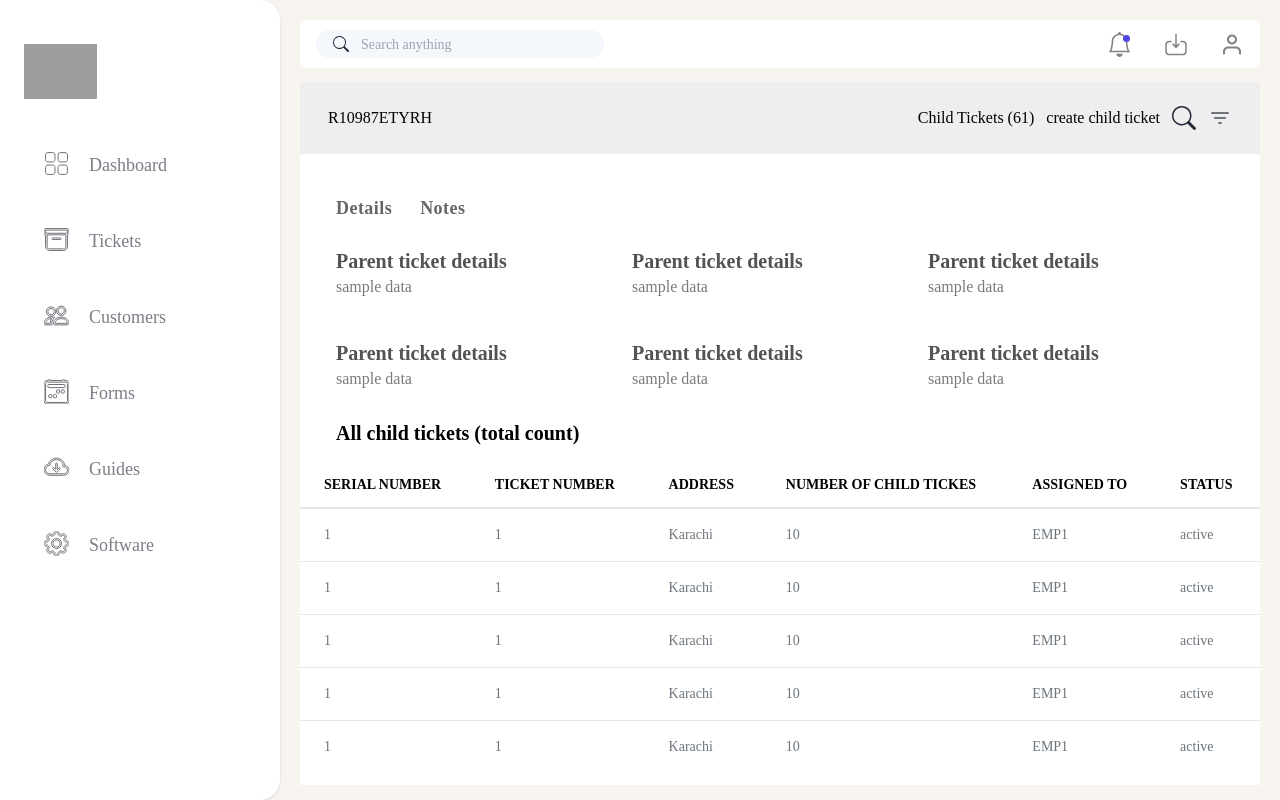
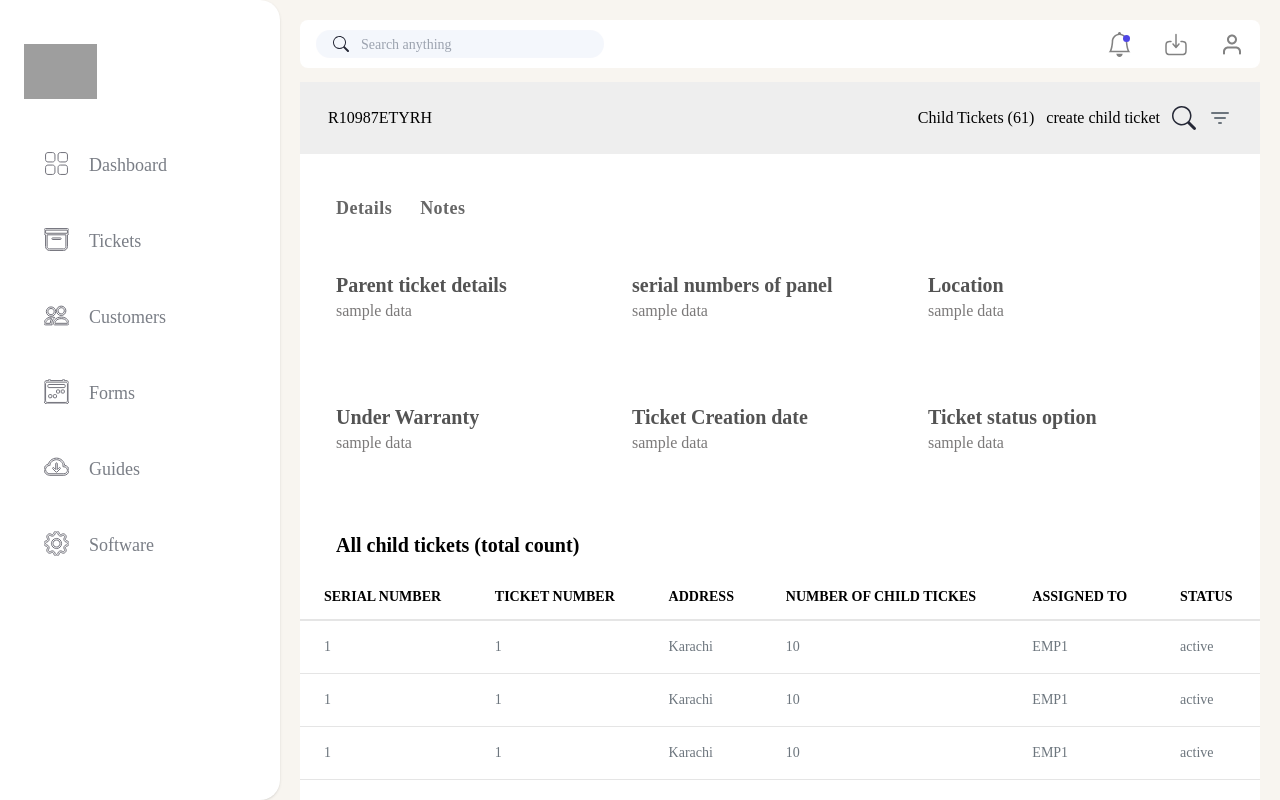
Before and after one commit to Syed-Haider-Shah/Thermite, a Next.js app: page /tickets/parent in a window 1280 px wide. Built offline with nearby package versions, Linux system fonts and the light colour scheme; no server answers; grey boxes are pictures that could not be loaded.

Commit message:
added Notes page

```diff
--- a/package.json
+++ b/package.json
@@ -17,6 +17,8 @@
     "react": "18.2.0",
     "react-dom": "18.2.0",
     "react-hook-form": "^7.46.2",
+    "react-quill": "^2.0.0",
+    "tailwind-scrollbar": "^3.0.5",
     "yup": "^1.3.1",
     "yup-password": "^0.2.2"
   },
--- /dev/null
+++ b/src/components/Icons/Page.tsx
@@ -0,0 +1,16 @@
+const Page = () => (
+  <svg
+    xmlns="http://www.w3.org/2000/svg"
+    width="24"
+    height="24"
+    viewBox="0 0 24 24"
+    fill="none"
+  >
+    <path
+      d="M13 21H5C3.89543 21 3 20.1046 3 19V5C3 3.89543 3.89543 3 5 3H19C20.1046 3 21 3.89543 21 5V13C20.9996 13.0116 20.9975 13.023 20.994 13.034C20.9911 13.0431 20.9891 13.0525 20.988 13.062C20.9823 13.1502 20.9652 13.2373 20.937 13.321L20.928 13.348C20.9213 13.3706 20.9129 13.3926 20.903 13.414C20.8546 13.5229 20.7868 13.6222 20.703 13.707L13.703 20.707C13.5165 20.8936 13.2638 20.9989 13 21ZM5 5V19H12V13C12 12.4477 12.4477 12 13 12H19V5H5ZM14 14V17.587L17.586 14H14Z"
+      fill="#202427"
+    />
+  </svg>
+)
+
+export default Page
--- a/src/components/Icons/index.tsx
+++ b/src/components/Icons/index.tsx
@@ -15,3 +15,4 @@ export { default as FormsOutlined } from './FormsOutlined'
 export { default as TickersOutline } from './TicketsOutline'
 export { default as TickersFill } from './TicketsFill'
 export { default as Filter } from './Filter'
+export { default as Page } from './Page'
--- /dev/null
+++ b/src/components/ParentDetails/index.tsx
@@ -0,0 +1,23 @@
+const details = [
+  'Parent ticket details',
+  'serial numbers of panel',
+  'Location',
+  'Under Warranty',
+  'Ticket Creation date',
+  'Ticket status option'
+]
+
+const ParentDetails = () => (
+  <section id="details" className="w-full">
+    <ul className="grid grid-cols-3 h-full gap-y-20 content-start place-content-between py-6">
+      {details.map((detail) => (
+        <li key={detail}>
+          <h1 className="text-darkGray text-xl font-semibold">{detail}</h1>
+          <p className="text-gray font-normal">sample data</p>
+        </li>
+      ))}
+    </ul>
+  </section>
+)
+
+export default ParentDetails
--- /dev/null
+++ b/src/components/ParentNotes/index.tsx
@@ -0,0 +1,66 @@
+import dynamic from 'next/dynamic'
+
+const ReactQuill = dynamic(() => import('react-quill'), { ssr: false })
+
+import 'react-quill/dist/quill.snow.css'
+
+import { Page } from '@/components'
+
+const modules = {
+  toolbar: [
+    [{ header: '1' }, { header: '2' }, { font: [] }],
+    [{ size: [] }],
+    ['bold', 'italic', 'underline', 'strike', 'blockquote'],
+    [
+      { list: 'ordered' },
+      { list: 'bullet' },
+      { indent: '-1' },
+      { indent: '+1' }
+    ],
+    ['link', 'image', 'video'],
+    ['clean']
+  ]
+}
+
+const ParentNotes = () => {
+  return (
+    <section className="w-full px-9 flex justify-between">
+      <div className="h-72 shadow-md w-2/5 rounded-5 overflow-hidden border border-black/40">
+        <ReactQuill theme="snow" modules={modules} className="h-full" />
+      </div>
+      <div className="rounded border-t-8 px-4 border-darkGray shadow-md h-72 overflow-y-scroll scrollbar-none w-2/5">
+        <h1 className="text-lg bg-white w-full font-medium py-3 text-darkGray flex gap-2">
+          <Page /> All Notes
+        </h1>
+        <ul className="space-y-3 mt-1">
+          <li className="rounded bg-black/10 px-3.5 py-2 gap-2">
+            <h2 className="font-normal">title</h2>
+            <p className="text-black/60 line-clamp-2">
+              Lorem Ipsum is simply dummy text of the printing and typesetting
+              industry. Lorem Ipsum has been the industry standard dummy text
+              ever since the
+            </p>
+          </li>
+          <li className="rounded bg-black/10 px-3.5 py-2 gap-2">
+            <h2 className="font-normal">title</h2>
+            <p className="text-black/60 line-clamp-2">
+              Lorem Ipsum is simply dummy text of the printing and typesetting
+              industry. Lorem Ipsum has been the industry standard dummy text
+              ever since the
+            </p>
+          </li>
+          <li className="rounded bg-black/10 px-3.5 py-2 gap-2">
+            <h2 className="font-normal">title</h2>
+            <p className="text-black/60 line-clamp-2">
+              Lorem Ipsum is simply dummy text of the printing and typesetting
+              industry. Lorem Ipsum has been the industry standard dummy text
+              ever since the
+            </p>
+          </li>
+        </ul>
+      </div>
+    </section>
+  )
+}
+
+export default ParentNotes
--- a/src/components/index.tsx
+++ b/src/components/index.tsx
@@ -5,6 +5,8 @@ export { default as SearchBar } from './SearchBar'
 export { default as PageHeader } from './PageHeader'
 export { default as Table } from './Table'
 export { default as Tabs } from './Tabs'
+export { default as ParentDetails } from './ParentDetails'
+export { default as ParentNotes } from './ParentNotes'
 
 export {
   GridFill,
@@ -23,5 +25,6 @@ export {
   Bell,
   Download,
   Person,
-  Filter
+  Filter,
+  Page
 } from './Icons'
--- a/src/pages/tickets/[id]/index.tsx
+++ b/src/pages/tickets/[id]/index.tsx
@@ -1,6 +1,17 @@
 import Head from 'next/head'
+import { useSearchParams } from 'next/navigation'
 
-import { Filter, Magnifier, PageHeader, Table, Tabs } from '@/components'
+import { useMemo } from 'react'
+
+import {
+  Filter,
+  Magnifier,
+  PageHeader,
+  ParentDetails,
+  ParentNotes,
+  Table,
+  Tabs
+} from '@/components'
 
 const cols = [
   'Serial Number',
@@ -54,6 +65,17 @@ const rows = [
 ]
 
 const TicketById = () => {
+  const tab = useSearchParams().get('tab')
+
+  const tabValue = useMemo(() => {
+    switch (tab) {
+      case 'Notes':
+        return <ParentNotes />
+      default:
+        return <ParentDetails />
+    }
+  }, [tab])
+
   return (
     <>
       <Head>
@@ -67,49 +89,8 @@ const TicketById = () => {
         <Magnifier />
         <Filter />
       </PageHeader>
-      <Tabs tabs={['Details', 'Notes']}>
-        <section id="details" className="w-full">
-          <ul className="grid grid-cols-3 h-full gap-y-10 content-start place-content-between">
-            <li>
-              <h1 className="text-darkGray text-xl font-semibold">
-                Parent ticket details
-              </h1>
-              <p className="text-gray font-normal">sample data</p>
-            </li>
-            <li>
-              <h1 className="text-darkGray text-xl font-semibold">
-                Parent ticket details
-              </h1>
-              <p className="text-gray font-normal">sample data</p>
-            </li>
-            <li>
-              <h1 className="text-darkGray text-xl font-semibold">
-                Parent ticket details
-              </h1>
-              <p className="text-gray font-normal">sample data</p>
-            </li>
-            <li>
-              <h1 className="text-darkGray text-xl font-semibold">
-                Parent ticket details
-              </h1>
-              <p className="text-gray font-normal">sample data</p>
-            </li>
-            <li>
-              <h1 className="text-darkGray text-xl font-semibold">
-                Parent ticket details
-              </h1>
-              <p className="text-gray font-normal">sample data</p>
-            </li>
-            <li>
-              <h1 className="text-darkGray text-xl font-semibold">
-                Parent ticket details
-              </h1>
-              <p className="text-gray font-normal">sample data</p>
-            </li>
-          </ul>
-        </section>
-      </Tabs>
-      <section id="parent-tickets" className="w-full py-3 space-y-4 mt-4">
+      <Tabs tabs={['Details', 'Notes']}>{tabValue}</Tabs>
+      <section id="parent-tickets" className="w-full py-3 mt-10 space-y-4">
         <h1 className="text-xl font-semibold text-black px-9">
           All child tickets (total count)
         </h1>
--- a/src/pages/tickets/index.tsx
+++ b/src/pages/tickets/index.tsx
@@ -65,7 +65,7 @@ const ParentTicket = () => {
         <Magnifier />
         <Filter />
       </PageHeader>
-      <section id="parent-tickets" className="w-full bg-white py-3">
+      <section id="parent-tickets" className="w-full py-3">
         <Table cols={cols} rows={rows} />
       </section>
     </>
--- a/tailwind.config.js
+++ b/tailwind.config.js
@@ -151,5 +151,7 @@ module.exports = {
       }
     }
   },
-  plugins: []
+  plugins: [
+    require('tailwind-scrollbar')({ nocompatible: true }),
+  ]
 }
```
Also changed, not shown: 1 other file (tests, documents, lock files or other folders).
